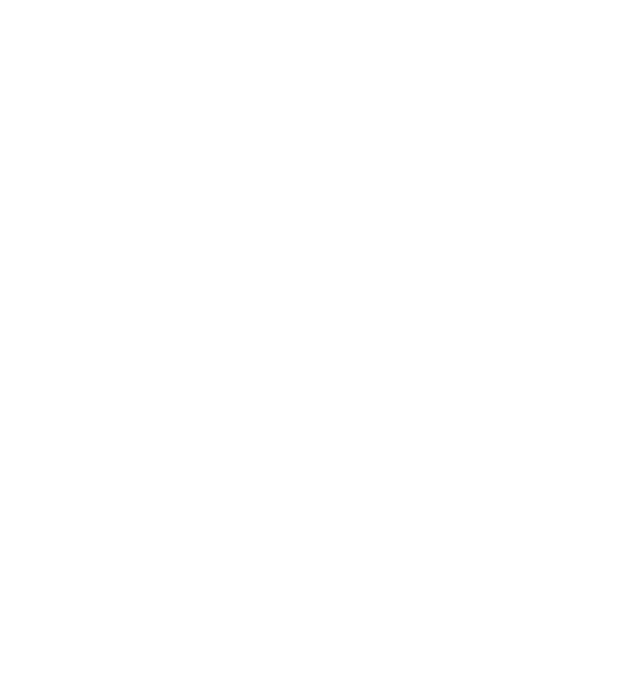
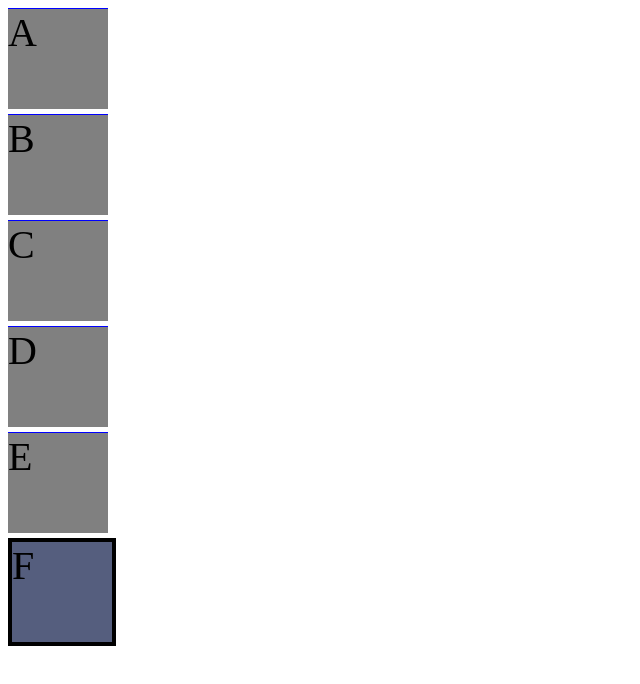
Before and after one commit to chunyuen0812/CS142EX, a plain HTML site: page CS142 Project 1/index.html in a window 1280 px wide. Shown: the whole page, without its empty margins (0-640 px from the left). Drawn offline with Linux system fonts and the light colour scheme.

Commit message:
project 1 updated

```diff
--- a/CS142 Project 1/index.html
+++ b/CS142 Project 1/index.html
@@ -1,11 +1,23 @@
 <!DOCTYPE html>
 <html lang="en">
+
 <head>
     <meta charset="UTF-8">
     <meta name="viewport" content="width=device-width, initial-scale=1.0">
+    <link rel="stylesheet" href="./styleA.css">
+    <link rel="stylesheet" href="./styleB.css">
     <title>Document</title>
 </head>
+
 <body>
+    <div class="container">
+        <div class="normal">A</div>
+        <div class="normal">B</div>
+        <div class="normal">C</div>
+        <div class="normal">D</div>
+        <div class="normal">E</div>
+        <div class="F-Style">F</div>
+    </div>
+</body>
 
-</body>
 </html>
--- a/CS142 Project 1/styleA.css
+++ b/CS142 Project 1/styleA.css
@@ -0,0 +1,19 @@
+.normal {
+    height: 100px;
+    width: 100px;
+    font-size: 40px;
+    border-top: 1px solid blue;
+    background-color: gray;
+    margin-top: 5px;
+    position: relative;
+    position: (50%,50%);
+}
+
+.F-Style {
+    border: 4px solid black;
+    height: 100px;
+    width: 100px;
+    font-size: 40px;
+    background-color: rgb(85,94,126);
+    margin-top: 5px;
+}
```
